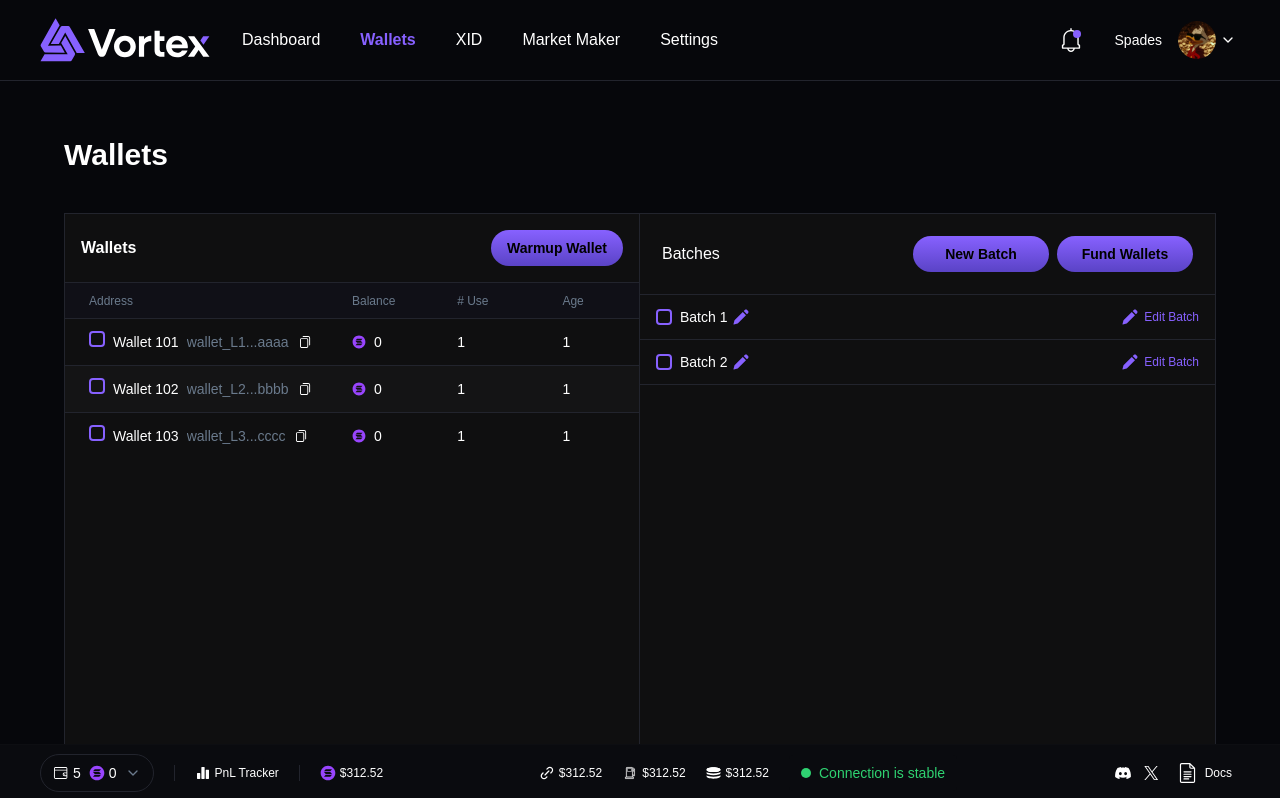
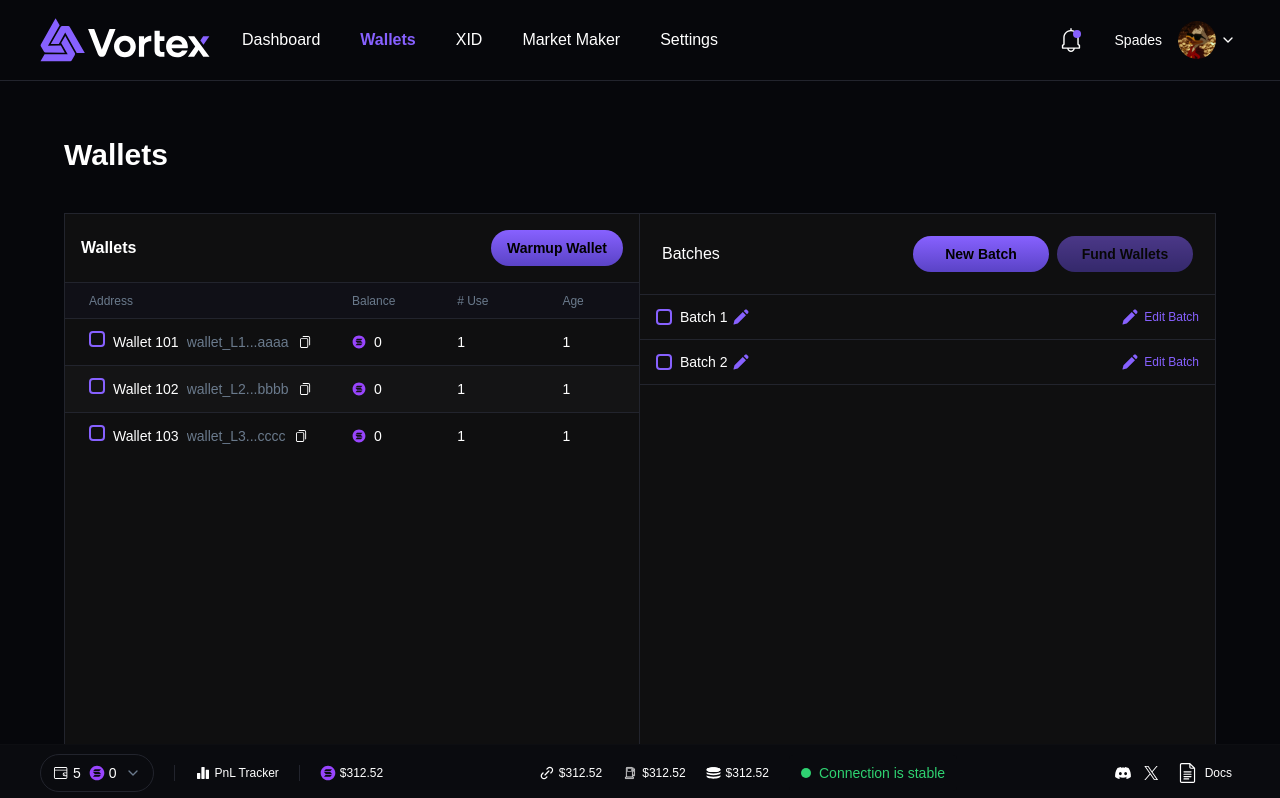
Before and after one commit to JaiKumarSuther/ventor, a Next.js app: page /wallets in a window 1280 px wide. Shown: the top 798 px of the page. Built offline with nearby package versions, Linux system fonts and the light colour scheme.

Commit message:
done some more fixes

```diff
--- a/app/(MainMenu)/(wallet-setup)/wallets/page.tsx
+++ b/app/(MainMenu)/(wallet-setup)/wallets/page.tsx
@@ -250,14 +250,19 @@ export default function WalletsScreen() {
                 gradient="linear-gradient(0deg, #5A43C6, #8761FF)"
                 hoverGradient="linear-gradient(0deg, #4A36B0, #765FE0)"
                 className="w-34 py-2 text-base"
-                // Optional for spacing
+
               />
               <GradientButton
                 label="Fund Wallets"
                 onClick={onButtonClick || (() => router.push("/fund-wallet"))}
                 gradient="linear-gradient(0deg, #5A43C6, #8761FF)"
                 hoverGradient="linear-gradient(0deg, #4A36B0, #765FE0)"
-                className="w-34 py-2 text-base "
+                className="w-34 py-2 text-base"
+                disabled={selectedWalletIds.length === 0} // Disable button if no wallets are selected
+                style={{
+                  cursor:
+                    selectedWalletIds.length === 0 ? "not-allowed" : "pointer", // Make it visually disabled
+                }}
               />
             </div>
           </div>
--- a/app/(MainMenu)/create-project/page.tsx
+++ b/app/(MainMenu)/create-project/page.tsx
@@ -82,6 +82,7 @@ export default function CreateProject() {
                 onCancel={handleCancel}
               />
             )}
+
             {currentStep === 2 && (
               <LaunchModeStep
                 data={{ launchMode: projectData.launchMode }}
@@ -90,6 +91,7 @@ export default function CreateProject() {
                 onCancel={handleCancel}
               />
             )}
+
             {currentStep === 3 && (
               <WalletSetupStep
                 data={projectData}
--- a/app/(MainMenu)/send-to-address/page.tsx
+++ b/app/(MainMenu)/send-to-address/page.tsx
@@ -6,8 +6,8 @@ import { ArrowLeft } from "lucide-react"; // Import the back arrow icon
 
 const SendToAddressPage = () => {
   const [timeRemaining, setTimeRemaining] = useState<number>(3600); // Example: 1 hour in seconds
-  const [amount, setAmount] = useState<number>(100); // Example amount to send (e.g., 100 SOL)
-  const [address, setAddress] = useState<string>("wallet_22x9A...3Fb");
+  const [amount] = useState<number>(100); // Example amount to send (e.g., 100 SOL)
+  const [address] = useState<string>("wallet_22x9A...3Fb");
 
   const router = useRouter();
 
--- a/components/ui/GradientButton.tsx
+++ b/components/ui/GradientButton.tsx
@@ -4,7 +4,8 @@ interface GradientButtonProps {
   gradient?: string;
   hoverGradient?: string;
   className?: string;
-  style?: React.CSSProperties; // ✅ Added optional style prop
+  style?: React.CSSProperties;
+  disabled?: boolean;  // ✅ Added disabled prop
 }
 
 const GradientButton: React.FC<GradientButtonProps> = ({
@@ -13,22 +14,28 @@ const GradientButton: React.FC<GradientButtonProps> = ({
   gradient = "linear-gradient(0deg, #5A43C6, #8761FF)",
   hoverGradient = "linear-gradient(0deg, #4A36B0, #765FE0)",
   className = "",
-  style = {}, // ✅ Default to empty object
+  style = {},
+  disabled = false, // ✅ Default to false if not provided
 }) => {
   return (
     <button
-      onClick={onClick}
-      className={`rounded-full cursor-pointer font-[600] text-sm text-black px-3 ${className}`}
+      onClick={disabled ? undefined : onClick}  // ✅ Disable onClick when disabled is true
+      className={`rounded-full cursor-pointer font-[600] text-sm text-black px-3 ${className} ${disabled ? 'opacity-50 cursor-not-allowed' : ''}`} // ✅ Add styles for disabled state
       style={{
         background: gradient,
-        ...style, // ✅ Spread additional styles like width and height
+        ...style,  // Spread additional styles like width and height
       }}
       onMouseEnter={(e) => {
-        (e.currentTarget as HTMLButtonElement).style.background = hoverGradient;
+        if (!disabled) {
+          (e.currentTarget as HTMLButtonElement).style.background = hoverGradient;
+        }
       }}
       onMouseLeave={(e) => {
-        (e.currentTarget as HTMLButtonElement).style.background = gradient;
+        if (!disabled) {
+          (e.currentTarget as HTMLButtonElement).style.background = gradient;
+        }
       }}
+      disabled={disabled}  // ✅ Add disabled attribute
     >
       {label}
     </button>
--- a/components/ui/Header.tsx
+++ b/components/ui/Header.tsx
@@ -1,6 +1,5 @@
 "use client";
-import { ChevronDown, Menu, X, Search } from "lucide-react";
-import SearchInput from "./SearchInput";
+import { ChevronDown, Menu, X } from "lucide-react";
 import { useState, useRef, useEffect } from "react";
 import Image from "next/image";
 import Link from "next/link";
@@ -9,7 +8,7 @@ import { usePathname, useRouter } from "next/navigation"; // Import usePathname
 export default function Header() {
   // const [search, setSearch] = useState("");
   const [isMobileMenuOpen, setIsMobileMenuOpen] = useState(false);
-  const [isMobileSearchOpen, setIsMobileSearchOpen] = useState(false);
+  const [isMobileSearchOpen] = useState(false);
   const mobileSearchInputRef = useRef<HTMLInputElement>(null);
   const pathname = usePathname(); // Get current pathname dynamically
 
@@ -17,9 +16,7 @@ export default function Header() {
     setIsMobileMenuOpen(!isMobileMenuOpen);
   };
 
-  const toggleMobileSearch = () => {
-    setIsMobileSearchOpen(!isMobileSearchOpen); // Toggle search visibility
-  };
+
 
   // Focus on search input when mobile search dropdown opens
   useEffect(() => {
--- a/components/ui/OverviewStep.tsx
+++ b/components/ui/OverviewStep.tsx
@@ -13,13 +13,6 @@ export default function SettingOverview({
   onFinish,
   onCancel,
 }: SettingOverviewProps) {
-  // Mock data based on the image
-  const settingData = {
-    devBuy: "2.4",
-    totalSnipe: "2.4",
-    burRange: "3.8 - 4.4",
-    tipAmount: "97",
-  };
 
   const selectedWallets = [
     {
--- a/components/ui/ProjectCard.tsx
+++ b/components/ui/ProjectCard.tsx
@@ -1,5 +1,6 @@
 "use client";
 import React, { useState, useRef, useEffect } from "react";
+import { useRouter } from "next/navigation"; // Import useRouter from next/navigation
 import StatusBadge from "./StatusBadge";
 import { EllipsisVertical } from "lucide-react";
 
@@ -10,8 +11,16 @@ interface ProjectCardProps {
   status: "Launched" | "Not Launched";
   onClick?: () => void;
   onDoubleClick?: () => void;
-  onMoreClick?: () => void;
+  onMoreClick?: (route: string) => void;
 }
+
+const menuItems = [
+  { label: "Overview", route: "/features/overview" },
+  { label: "Swap Manager", route: "/features/swap-manager" },
+  { label: "Market Maker", route: "/features/market-maker" },
+  { label: "Smart Sell", route: "/features/smart-sell" },
+  { label: "Auto TP", route: "/features/auto-tp" },
+];
 
 export default function ProjectCard({
   title,
@@ -20,10 +29,10 @@ export default function ProjectCard({
   status,
   onClick,
   onDoubleClick,
-  onMoreClick,
 }: ProjectCardProps) {
   const [showDropdown, setShowDropdown] = useState(false);
   const dropdownRef = useRef<HTMLDivElement>(null);
+  const router = useRouter(); // Initialize useRouter for navigation
 
   // Hide dropdown when clicking outside
   useEffect(() => {
@@ -56,16 +65,20 @@ export default function ProjectCard({
           />
           {showDropdown && (
             <div className="absolute right-0 mt-2 w-40 bg-[#1A1B20] border border-[#333] shadow-lg z-50">
+              {menuItems.map((item, index) => (
                 <button
+                  key={index}
                   className="w-full cursor-pointer text-left text-sm text-white px-4 py-2 hover:bg-[#2a2b30]"
                   onClick={(e) => {
                     e.stopPropagation();
                     setShowDropdown(false);
-                  onMoreClick?.();
+                    // Use router.push to navigate to the selected route
+                    router.push(item.route); // Navigate to the selected route
                   }}
                 >
-                Open The Project
+                  {item.label}
                 </button>
+              ))}
             </div>
           )}
         </div>
```
Lines whose indentation alone changed are shown as unchanged.
